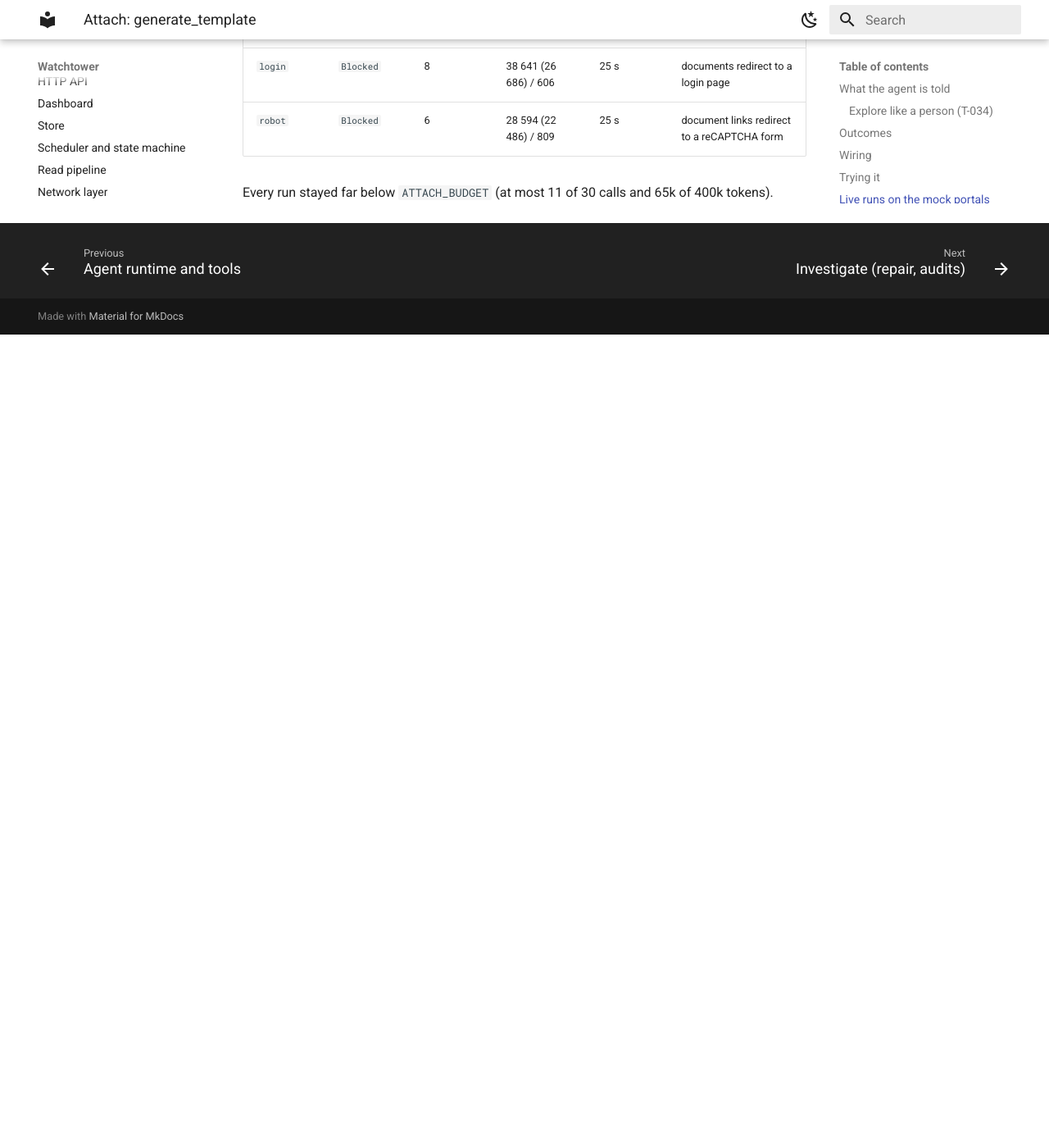
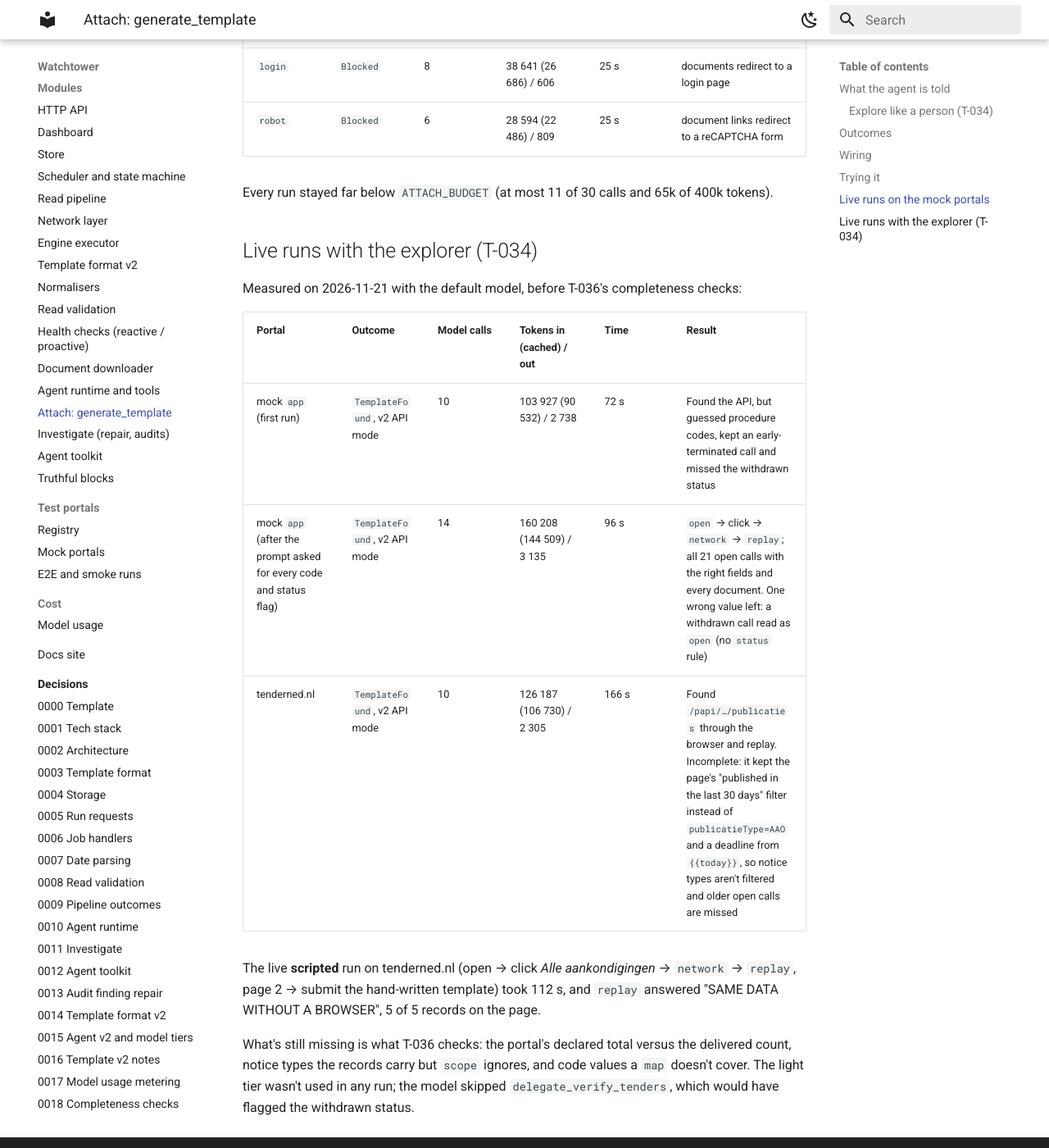
Before and after one commit to Momentow/etn-tenders-watchtower, an MkDocs documentation site: the page built from docs/agent/attach.md, in a window 1280 px wide and 1400 px high, scrolled down 3070 px. Shown: the whole window at 82% size. Built offline with MkDocs 1.6.1 and Material for MkDocs 9.7.7, drawn with Linux system fonts in a browser that asks for light colours; before the commit the page ends 3478 px from its top, so only the background shows below that.

Commit message:
docs(agent): live explorer runs on the app mock and tenderned.nl
Task: T-034

Co-Authored-By: Claude Opus 5.5 <noreply@anthropic.com>

```diff
--- a/docs/agent/attach.md
+++ b/docs/agent/attach.md
@@ -85,3 +85,19 @@ Measured on 2026-11-20 with the default model (`uv run --env-file .env python -m
 | `robot` | `Blocked` | 6 | 28 594 (22 486) / 809 | 25 s | document links redirect to a reCAPTCHA form |
 
 Every run stayed far below `ATTACH_BUDGET` (at most 11 of 30 calls and 65k of 400k tokens).
+
+## Live runs with the explorer (T-034)
+Measured on 2026-11-21 with the default model, before T-036's completeness checks:
+
+| Portal | Outcome | Model calls | Tokens in (cached) / out | Time | Result |
+|---|---|---|---|---|---|
+| mock `app` (first run) | `TemplateFound`, v2 API mode | 10 | 103 927 (90 532) / 2 738 | 72 s | Found the API, but guessed procedure codes, kept an early-terminated call and missed the withdrawn status |
+| mock `app` (after the prompt asked for every code and status flag) | `TemplateFound`, v2 API mode | 14 | 160 208 (144 509) / 3 135 | 96 s | `open` → click → `network` → `replay`; all 21 open calls with the right fields and every document. One wrong value left: a withdrawn call read as `open` (no `status` rule) |
+| tenderned.nl | `TemplateFound`, v2 API mode | 10 | 126 187 (106 730) / 2 305 | 166 s | Found `/papi/…/publicaties` through the browser and replay. Incomplete: it kept the page's "published in the last 30 days" filter instead of `publicatieType=AAO` and a deadline from `{{today}}`, so notice types aren't filtered and older open calls are missed |
+
+The live **scripted** run on tenderned.nl (open → click *Alle aankondigingen* → `network` → `replay`, page 2 → submit
+the hand-written template) took 112 s, and `replay` answered "SAME DATA WITHOUT A BROWSER", 5 of 5 records on the page.
+
+What's still missing is what T-036 checks: the portal's declared total versus the delivered count, notice types the
+records carry but `scope` ignores, and code values a `map` doesn't cover. The light tier wasn't used in any run;
+the model skipped `delegate_verify_tenders`, which would have flagged the withdrawn status.
```
